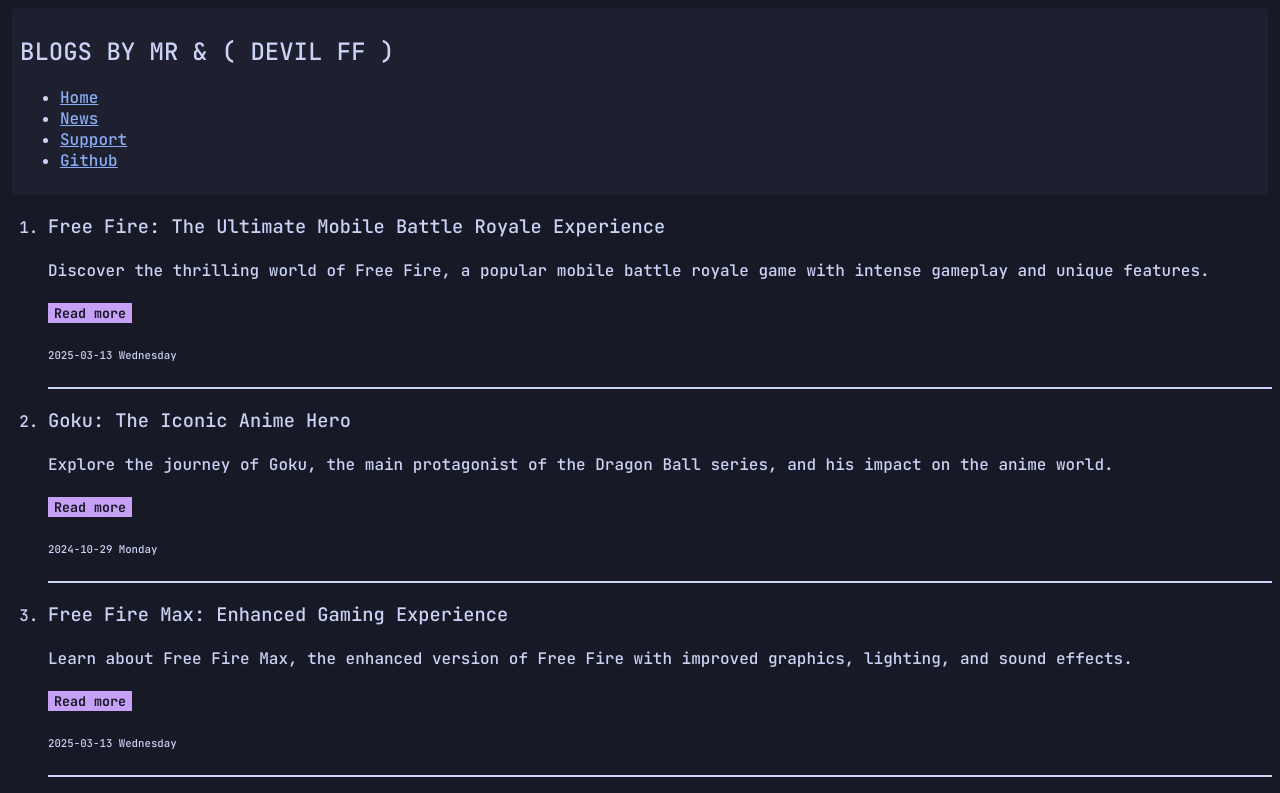
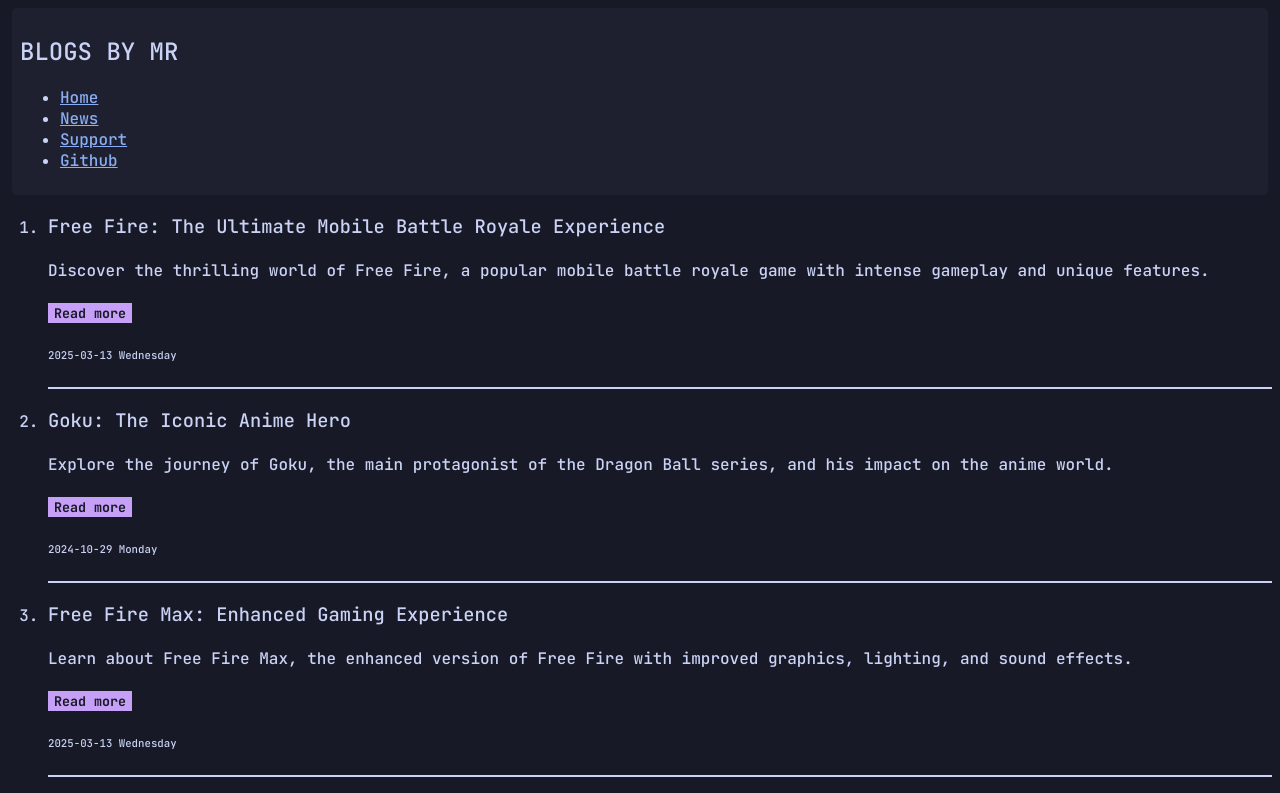
Before and after one commit to XuiuDevelopers/website, a plain HTML site: page index.html in a window 1280 px wide. Shown: the top 793 px of the page. Drawn offline with Linux system fonts and the light colour scheme.

Commit message:
Update index.html

```diff
--- a/index.html
+++ b/index.html
@@ -32,7 +32,7 @@
   <body style="background: #181926; color: #cad3f5">
     <header style="background: #1e2030; padding: 8px; margin: 4px; border-radius: 5px;">
       <nav>
-        <h1>BLOGS BY MR & ( DEVIL FF )</h1>
+        <h1>BLOGS BY MR</h1>
         <ul>
           <li><a href="#">Home</a></li>
           <li><a href="#">News</a></li>
```
